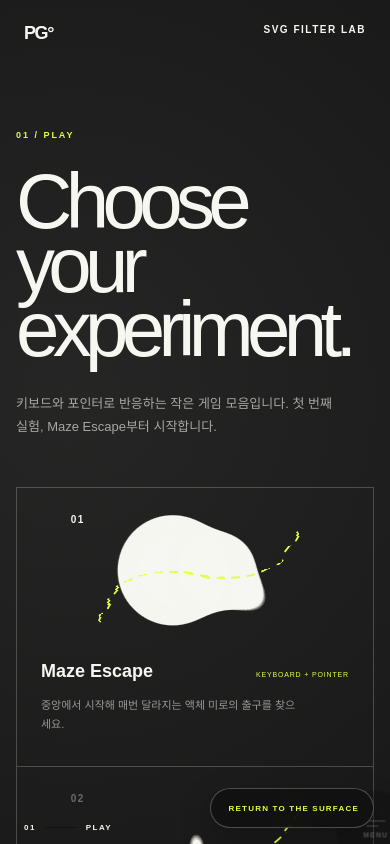
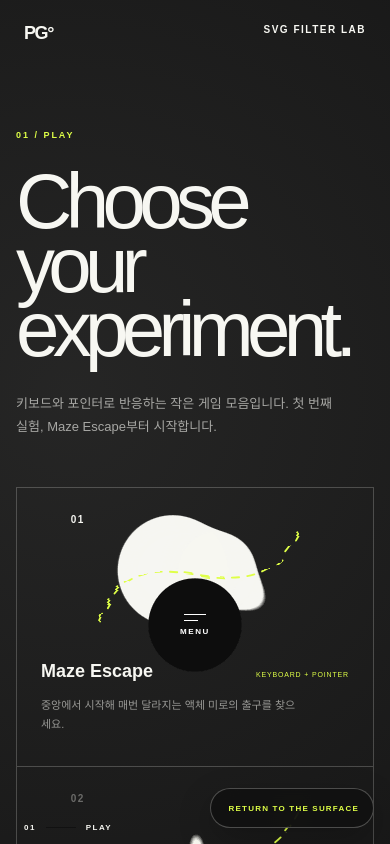
Before and after one commit to Hoodscp/2026_PlayGround_v2, a Next.js app: page /play in a window 390 px wide. Shown: the top 844 px of the page. Built offline with nearby package versions, Linux system fonts and the light colour scheme.

Commit message:
v.0.3.2 - bug fixed
mobile menu layout re-design

```diff
--- a/app/play/play.css
+++ b/app/play/play.css
@@ -559,7 +559,8 @@ body:has(.route-page--play) .mini-mark span {
   }
 
   .route-page--play .gooey-nav {
-    transform: translate(173px, 173px) scale(0.84);
+    opacity: 1;
+    transform: none;
   }
 }
 
--- a/style.css
+++ b/style.css
@@ -1802,6 +1802,52 @@ body:has(.route-page--motion) .mini-mark span {
 }
 
 @media (max-width: 820px) {
+  .route-page--home .hero {
+    padding-top: clamp(154px, 22vh, 205px);
+  }
+
+  .gooey-nav {
+    inset: 0;
+    width: 100vw;
+    height: 100svh;
+    opacity: 1;
+    transform: none;
+    transform-origin: center;
+  }
+
+  .gooey-nav .gooey-nav__blob,
+  .gooey-nav .menu-toggle,
+  .gooey-nav .nav-item {
+    top: calc(74% - 47px);
+    left: calc(50% - 47px);
+    right: auto;
+    bottom: auto;
+  }
+
+  .gooey-nav.is-open .nav-item--1 {
+    transform: translate3d(-110px, 84px, 0) scale(0.7);
+  }
+
+  .gooey-nav.is-open .nav-item--2 {
+    transform: translate3d(0, 128px, 0) scale(0.7);
+  }
+
+  .gooey-nav.is-open .nav-item--3 {
+    transform: translate3d(110px, 84px, 0) scale(0.7);
+  }
+
+  .gooey-nav.is-open .nav-item--4 {
+    transform: translate3d(-110px, -72px, 0) scale(0.7);
+  }
+
+  .gooey-nav.is-open .nav-item--5 {
+    transform: translate3d(0, -126px, 0) scale(0.7);
+  }
+
+  .gooey-nav.is-open .nav-item--6 {
+    transform: translate3d(110px, -72px, 0) scale(0.7);
+  }
+
   .route-page--motion .lab-controls {
     position: fixed;
     z-index: 30;
```
